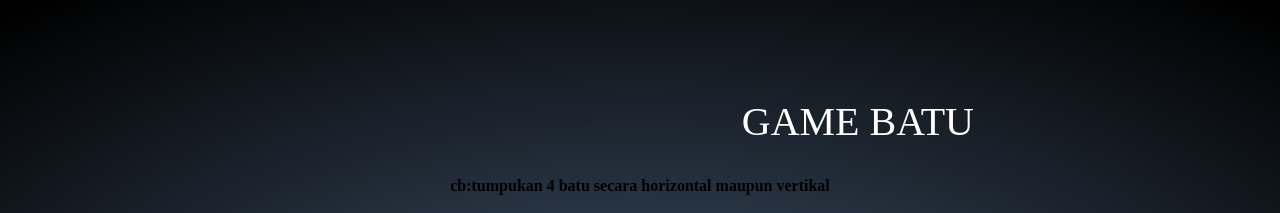
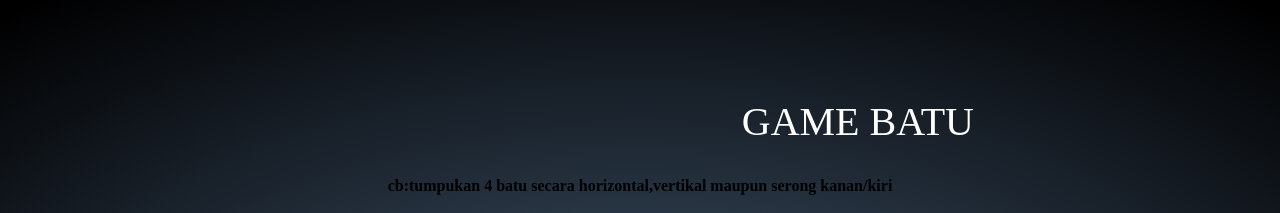
Before and after one commit to adzizPe/gabutae, a plain HTML site: page index.html in a window 1280 px wide. Shown: the top 213 px of the page. Drawn offline with nearby package versions, Linux system fonts and the light colour scheme; a web font is replaced by a local one.

Commit message:
update test

```diff
--- a/index.html
+++ b/index.html
@@ -18,7 +18,7 @@
     <div class="content">
         <h1>GAME BATU</h1>
         <p>
-           <h4>cb:tumpukan 4 batu secara horizontal maupun vertikal</h4>
+           <h4>cb:tumpukan 4 batu secara horizontal,vertikal maupun serong kanan/kiri</h4>
         </p>
       <div class="sidebar">
 
```
